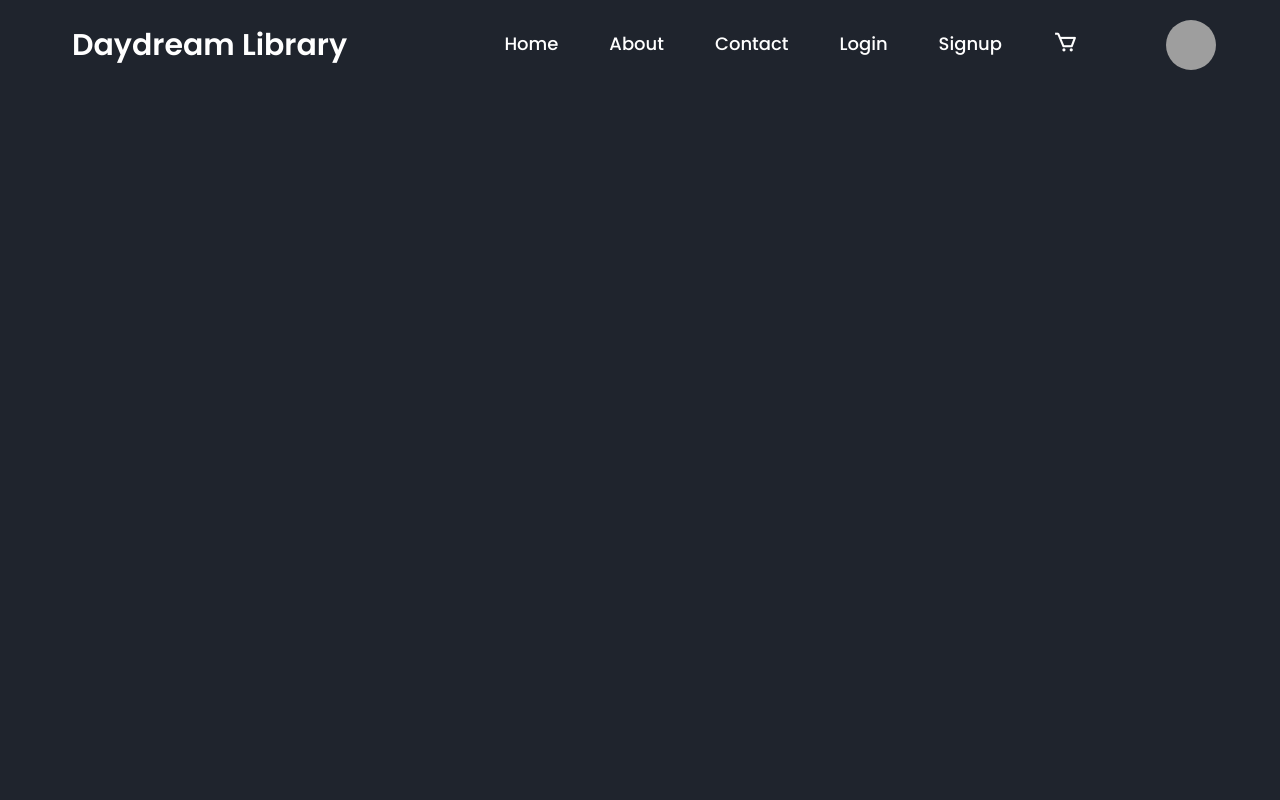
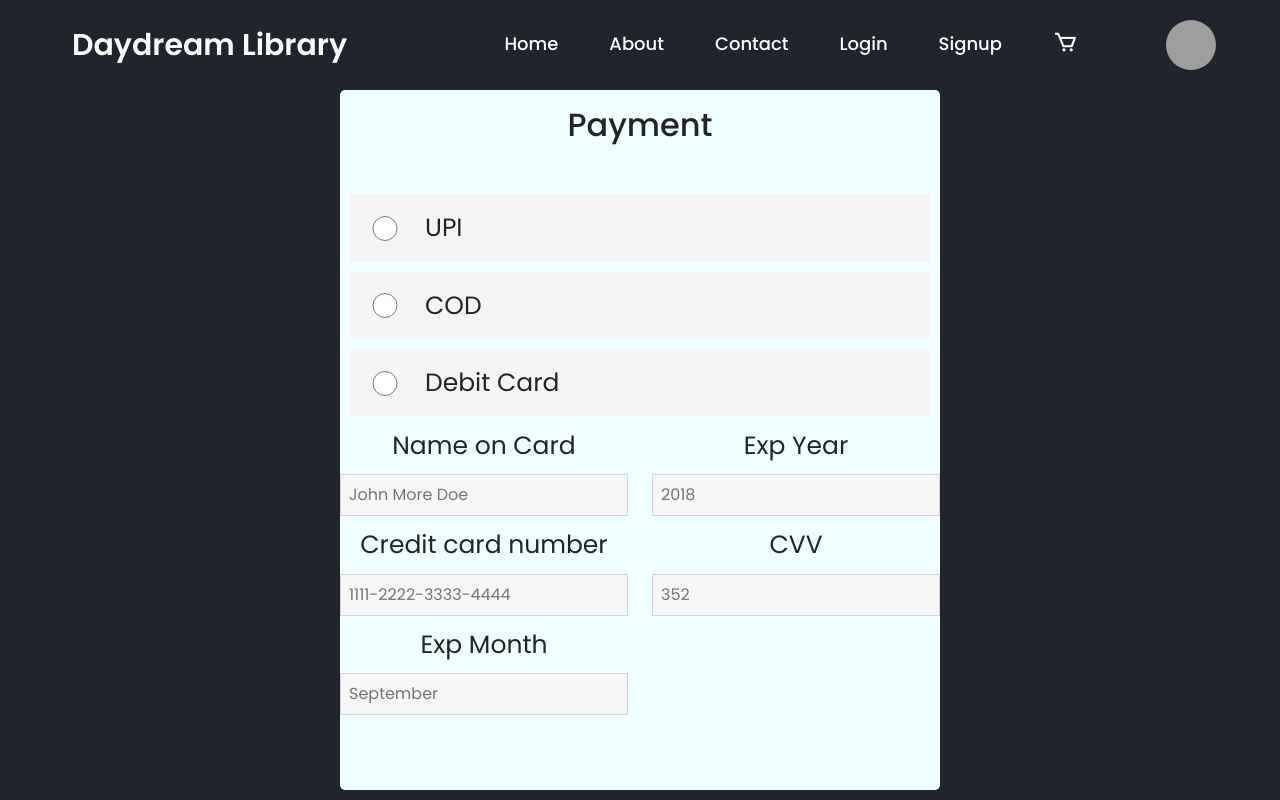
Before and after one commit to Nishant825/react-frontend, a React (Vite) app: page /payment in a window 1280 px wide. Built offline with nearby package versions, Linux system fonts and the light colour scheme; grey boxes are pictures that could not be loaded.

Commit message:
payment page and 404 page

```diff
--- a/src/App.jsx
+++ b/src/App.jsx
@@ -6,7 +6,9 @@ import Bookslist from './components/homepage/Bookslist';
 import Protected from './utils/Protected';
 import Cart from './components/cart/Cart';
 import About from './components/about/About';
-import Contact from './components/contact/contact';
+import Contact from './components/contact/Contact';
+import Notfound from './components/page404/Notfound';
+import Payment from './components/payment/Payment';
 
 
 
@@ -21,6 +23,10 @@ function App() {
         <Route path="/cart" element={<Cart />} />
         <Route path="/about" element={<About />} />
         <Route path="/contact" element={<Contact />} />
+        <Route path="*" element={<Notfound />} />
+        <Route path="/payment" element={<Payment />} />
+
+
       </Routes>
     </Router>
   );
--- a/src/components/cart/Cart.css
+++ b/src/components/cart/Cart.css
@@ -1,12 +1,3 @@
-/* body{
-    background: #ddd;
-    min-height: 100vh;
-    vertical-align: middle;
-    display: flex;
-    font-family: sans-serif;
-    font-size: 0.8rem;
-    font-weight: bold;
-} */
 .title {
   margin-bottom: 5vh;
 }
@@ -161,19 +152,21 @@ input:focus::-webkit-input-placeholder {
   color: white;
 }
 
-a {
+a.quantity {
   color: black;
 }
 
-a:hover {
+/* a:hover {
   color: black;
   text-decoration: none;
-}
+} */
 
 #code {
-  background-image: linear-gradient(to left,
+  background-image: linear-gradient(
+      to left,
       rgba(255, 255, 255, 0.253),
-      rgba(255, 255, 255, 0.185)),
+      rgba(255, 255, 255, 0.185)
+    ),
     url("https://img.icons8.com/small/16/000000/long-arrow-right.png");
   background-repeat: no-repeat;
   background-position-x: 95%;
--- a/src/components/cart/Cart.jsx
+++ b/src/components/cart/Cart.jsx
@@ -38,7 +38,7 @@ export default function Cart() {
                                     <div className="row">{item.author.first_name}</div>
                                 </div>
                                 <div className="col">
-                                    <a href="#" onClick={() => { setQuantity(quantity - 1) }}>-</a><a href="#" className="border">{quantity}</a><a onClick={() => { setQuantity(quantity + 1) }} href="#">+</a>
+                                    <a href="#" onClick={() => { setQuantity(quantity - 1) }} className='quantity'>-</a><a href="#" className="border">{quantity}</a><a onClick={() => { setQuantity(quantity + 1) }} href="#" className='quantity'>+</a>
                                 </div>
                                 <div className="col">₹ {item.price} <span className="close">&#10005;</span></div>
                             </div>
--- a/src/components/navbar/Navbar.css
+++ b/src/components/navbar/Navbar.css
@@ -1,7 +1,6 @@
 header {
   width: 100%;
   padding: 20px 5%;
-  /* background: transparent; */
   display: flex;
   justify-content: space-between;
   align-items: center;
@@ -16,6 +15,12 @@ header {
   cursor: default;
   opacity: 0;
   animation: slideRight 1s ease forwards;
+  pointer-events: none;
+}
+
+.logo:hover {
+  color: white;
+  text-decoration: none;
 }
 
 nav a,
@@ -79,7 +84,6 @@ nav button {
   font-size: 20px;
 }
 
-
 .bx {
   font-size: 25px;
   vertical-align: middle;
@@ -89,6 +93,7 @@ nav button {
 
 nav a:hover {
   color: #0ef;
+  text-decoration: none;
 }
 
 #profile-pic {
@@ -100,9 +105,9 @@ nav a:hover {
   margin-left: 30px;
 }
 
-.cart-link {
+/* .cart-link {
   position: relative;
-}
+} */
 
 .badge {
   position: absolute;
--- a/src/components/navbar/Navbar.jsx
+++ b/src/components/navbar/Navbar.jsx
@@ -74,7 +74,7 @@ export default function Navbar() {
 
           {/* <span id="cart-box" onClick={goCart}><i className='bx bx-cart'>{cartCount}</i></span> */}
           <div>
-            <img id='profile-pic' src="https://plus.unsplash.com/premium_photo-1677231559666-53bed9be43ba?q=80&w=1887&auto=format&fit=crop&ixlib=rb-4.0.3&ixid=M3wxMjA3fDB8MHxwaG90by1wYWdlfHx8fGVufDB8fHx8fA%3D%3D" alt="hii" />
+            <img id='profile-pic' src="https://encrypted-tbn1.gstatic.com/images?q=tbn:ANd9GcR5kj_gZ5RLOnrBO5j7QyDsmVIMkDUO-_RV6kgKCNjSy_YsUFoF" alt="hii" />
 
           </div>
         </nav>
--- /dev/null
+++ b/src/components/page404/Notfound.css
@@ -0,0 +1,45 @@
+.page_404 {
+  padding: 40px 0;
+  background: #fff;
+  font-family: "Arvo", serif;
+  height: 100vh;
+}
+
+.page_404 img {
+  width: 100%;
+}
+
+.four_zero_four_bg {
+  background-image: url(https://cdn.dribbble.com/users/285475/screenshots/2083086/dribbble_1.gif);
+  height: 400px;
+  background-position: center;
+}
+
+.four_zero_four_bg h1 {
+  font-size: 80px;
+}
+
+.four_zero_four_bg h3 {
+  font-size: 80px;
+}
+
+.link_404 {
+  color: #fff !important;
+  padding: 10px 20px;
+  background: #39ac31;
+  margin: 20px 0;
+  display: inline-block;
+}
+
+.notfound-container {
+  display: flex;
+  justify-content: center;
+  align-items: center;
+}
+
+.content-container {
+  display: flex;
+  justify-content: center;
+  align-items: center;
+  width: 600px;
+}
--- /dev/null
+++ b/src/components/page404/Notfound.jsx
@@ -0,0 +1,28 @@
+import React from 'react'
+import './Notfound.css'
+
+export default function Notfound() {
+  return (
+    <section className="page_404">
+      <div className="notfound-container">
+        <div className="row">
+          <div className="col-sm-12 content-container">
+            <div className="col-sm-10 col-sm-offset-1  text-center">
+              <div className="four_zero_four_bg">
+                <h1 className="text-center ">404</h1>
+              </div>
+              <div className="contant_box_404">
+                <h3 className="h2">Look like you're lost</h3>
+                <p>the page you are looking for not avaible!</p>
+                <a href="" className="link_404">
+                  Go to Home
+                </a>
+              </div>
+            </div>
+          </div>
+        </div>
+      </div>
+    </section>
+
+  )
+}
--- /dev/null
+++ b/src/components/payment/Payment.css
@@ -0,0 +1,63 @@
+#parent-container {
+  width: 100%;
+  height: 100%;
+  display: flex;
+  justify-content: center;
+  align-items: center;
+}
+
+#form-container {
+  border-radius: 5px;
+  width: 600px;
+  min-height: 700px;
+  background-color: azure;
+}
+
+#payment-form {
+  text-align: center;
+  /* display: flex; */
+  /* justify-content: center; */
+  /* align-items: center; */
+  height: 100%;
+  width: 100%;
+}
+
+#upi-div {
+  display: flex;
+  align-items: center;
+  margin: 10px;
+  background-color: whitesmoke;
+  padding: 15px;
+}
+
+.payment {
+  width: 40px;
+  height: 25px;
+  margin: 0;
+  padding: 0;
+  margin-right: 20px;
+}
+
+label {
+  margin-bottom: 0;
+  font-size: 25px;
+}
+
+#payment-head {
+  margin-bottom: 50px;
+}
+
+.main-card {
+  display: flex;
+  justify-content: space-between;
+}
+
+.card-container {
+  width: 48%; /* Adjust the width as needed */
+}
+
+.card-container label,
+.card-container input {
+  display: block;
+  margin-bottom: 10px;
+}
--- /dev/null
+++ b/src/components/payment/Payment.jsx
@@ -0,0 +1,54 @@
+import React from 'react'
+import './Payment.css'
+
+export default function Payment() {
+    return (
+        <div id='parent-container'>
+            <div id='form-container'>
+                <form action="" id='payment-form'>
+                    <div id='payment-head'>
+                        <h2>Payment</h2>
+                    </div>
+                    <div id='upi-div'>
+                        <input type="radio" id='upi' name="pay" className="payment" />
+                        <label htmlFor="upi">UPI</label>
+                    </div>
+                    <div id='upi-div'>
+                        <input type="radio" id='cod' name="pay" className="payment" />
+                        <label htmlFor="cod">COD</label>
+                    </div>
+                    <div id='upi-div'>
+                        <input type="radio" id='card' name="pay" className="payment" />
+                        <label htmlFor="card">Debit Card</label>
+                    </div>
+                    <>
+                        <div className='main-card'>
+
+                            <div className='card-container'>
+                                <label htmlFor="cname">Name on Card</label>
+                                <input type="text" id="cname" name="cardname" placeholder="John More Doe" />
+                                <label htmlFor="ccnum">Credit card number</label>
+                                <input type="text" id="ccnum" name="cardnumber" placeholder="1111-2222-3333-4444" />
+                                <label htmlFor="expmonth">Exp Month</label>
+                                <input type="text" id="expmonth" name="expmonth" placeholder="September" />
+                            </div>
+
+                            <div className="card-container">
+                                <label htmlFor="expyear">Exp Year</label>
+                                <input type="text" id="expyear" name="expyear" placeholder={2018} />
+                                <label htmlFor="cvv">CVV</label>
+                                <input type="text" id="cvv" name="cvv" placeholder={352} />
+                            </div>
+
+                        </div>
+
+                    </>
+
+
+                </form>
+            </div>
+
+        </div>
+
+    )
+}
```
